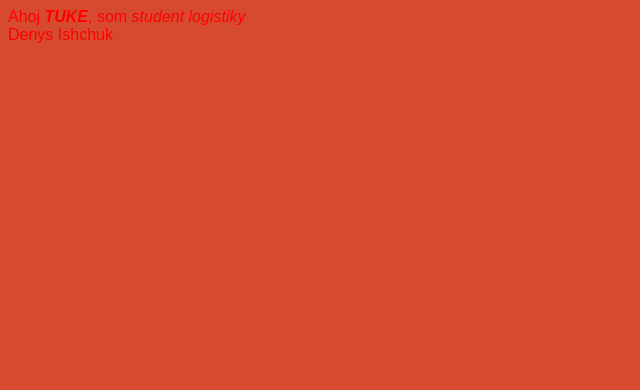
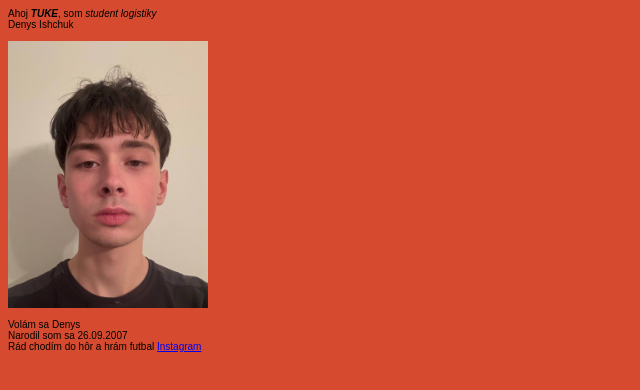
Before and after one commit to addamsytt/webstranka, a plain HTML site: page index.html in a window 1280 px wide. Shown: the whole page, without its empty margins (0-640 px from the left). Drawn offline with Linux system fonts and the light colour scheme.

Commit message:
Add files via upload

```diff
--- a/index.html
+++ b/index.html
@@ -3,8 +3,20 @@
 	<TITLE></TITLE>
 	</HEAD>
 	<BODY BGCOLOR="#D64B2F">
-	<font color="red" face="Arial, Helvetica" size "1">
+	<font color="black" face="Arial, Helvetica" size="1">
 	<BLINK>Ahoj</BLINK> <B><I>TUKE</I></B>, som <I>student logistiky</I> <BR> Denys Ishchuk
+	<BR>
+	<BR>
+	<A HREF="https://fberg.tuke.sk/sk" TARGET="_blank">
+		<IMG SRC="foto.jpg" ALT="Denys Ishchuk" WIDTH="200">
+	</A>
+	<BR>
+	<BR>
+	Volám sa Denys <BR>
+	Narodil som sa 26.09.2007 <BR>
+	Rád chodím do hôr a hrám futbal
 
+<A HREF="https://www.instagram.com/addamsytt/" TARGET="_blank">Instagram</A>
+	</font>
 	</BODY>
 </HTML>
```
Also changed, not shown: foto.jpg (added).
